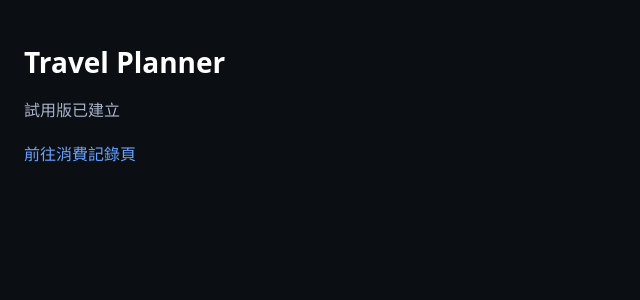
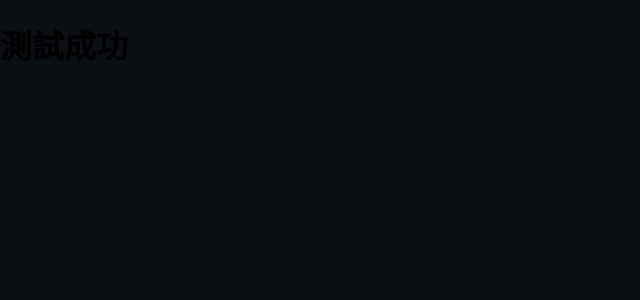
Before and after one commit to hsuanlin0927-hub/-, a Next.js app: page / in a window 1280 px wide. Shown: the top 300 px of the page, without its empty margins (0-640 px from the left). Built offline with nearby package versions, Linux system fonts and the light colour scheme.

Commit message:
Update page.tsx

```diff
--- a/app/page.tsx
+++ b/app/page.tsx
@@ -1,28 +1,3 @@
 export default function HomePage() {
-  return (
-    <main
-      style={{
-        color: "white",
-        padding: 24,
-        minHeight: "100vh",
-        background: "#0B0F14",
-      }}
-    >
-      <h1 style={{ fontSize: 28, marginBottom: 12 }}>Travel Planner</h1>
-      <p style={{ color: "#A8B3C7", marginBottom: 20 }}>
-        試用版已建立
-      </p>
-
-      <a
-        href="/history"
-        style={{
-          color: "#67a3ff",
-          fontSize: 16,
-          textDecoration: "none",
-        }}
-      >
-        前往消費記錄頁
-      </a>
-    </main>
-  );
+  return <h1>測試成功</h1>;
 }
```
